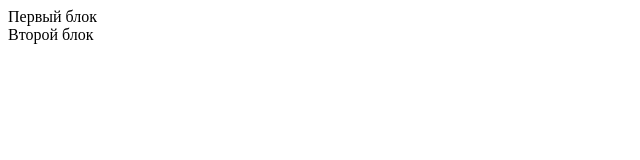
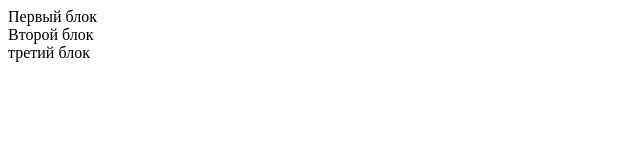
Before and after one commit to 1rbis/lb_1_git, a plain HTML site: page index.html in a window 1280 px wide. Shown: the whole page, without its empty margins (0-640 px from the left). Drawn offline with Linux system fonts and the light colour scheme.

Commit message:
Четвертый комит

```diff
--- a/index.html
+++ b/index.html
@@ -13,5 +13,8 @@
     <div>
         Второй блок
     </div>
+    <div>
+        третий блок
+    </div>
 </body>
 </html>
```
